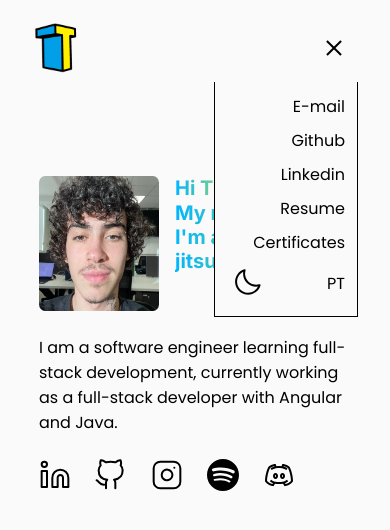
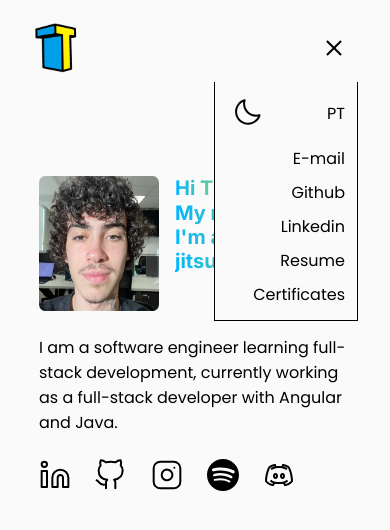
Before and after one commit to txjao/txjao, a React (Vite) app: page / in a window 390 px wide. Both pictures are taken after a click on the button 334 px from the left and 48 px from the top of the page. Shown: the top 530 px of the page. Built offline with nearby package versions, Linux system fonts and the light colour scheme.

Commit message:
feat: add new layout in header mobile menu

```diff
--- a/src/Components/Header.tsx
+++ b/src/Components/Header.tsx
@@ -91,6 +91,7 @@ const ContainerMobile = styled(BaseContainer)`
     display: flex;
     align-items: center;
     justify-content: space-between;
+    margin-bottom: 4px;
   }
 `;
 
@@ -170,6 +171,10 @@ export function Header() {
               >
                 {isOpen && (
                   <>
+                    <div className="menu-buttons">
+                      <Toggle />
+                      <LanguageToggle language={language} toggleLanguage={toggleLanguage} />
+                    </div>
                     <a href="mailto:contatojoaovteixeira@gmail.com">E-mail</a>
                     <a href="https://github.com/txjao"
                       target="_blank"
@@ -187,10 +192,6 @@ export function Header() {
                       {mobileMenuTexts?.resume}
                     </a>
                     <a onClick={notify}>{mobileMenuTexts?.certificates}</a>
-                    <div className="menu-buttons">
-                      <Toggle />
-                      <LanguageToggle language={language} toggleLanguage={toggleLanguage} />
-                    </div>
                   </>
                 )}
               </motion.nav>
```
